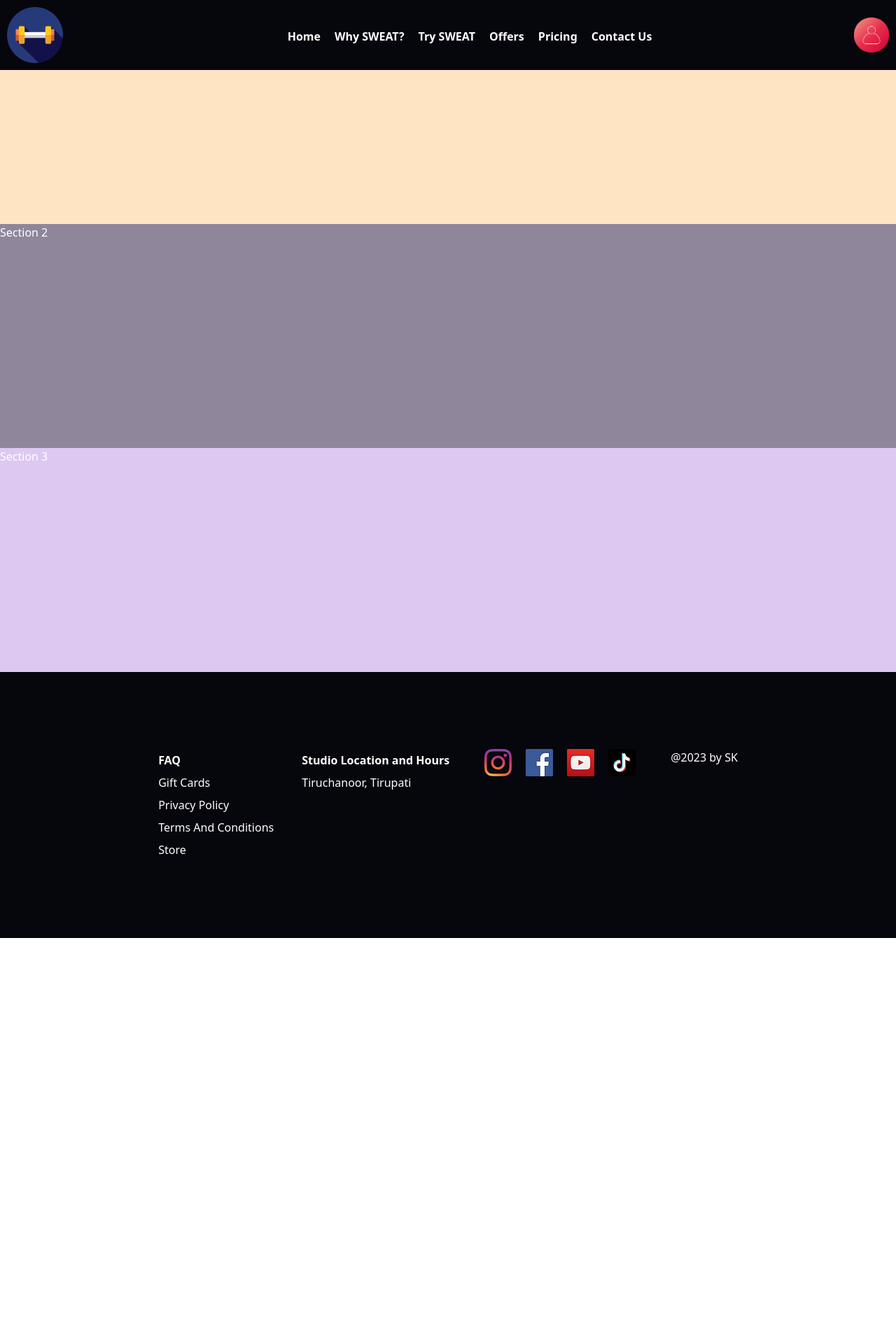
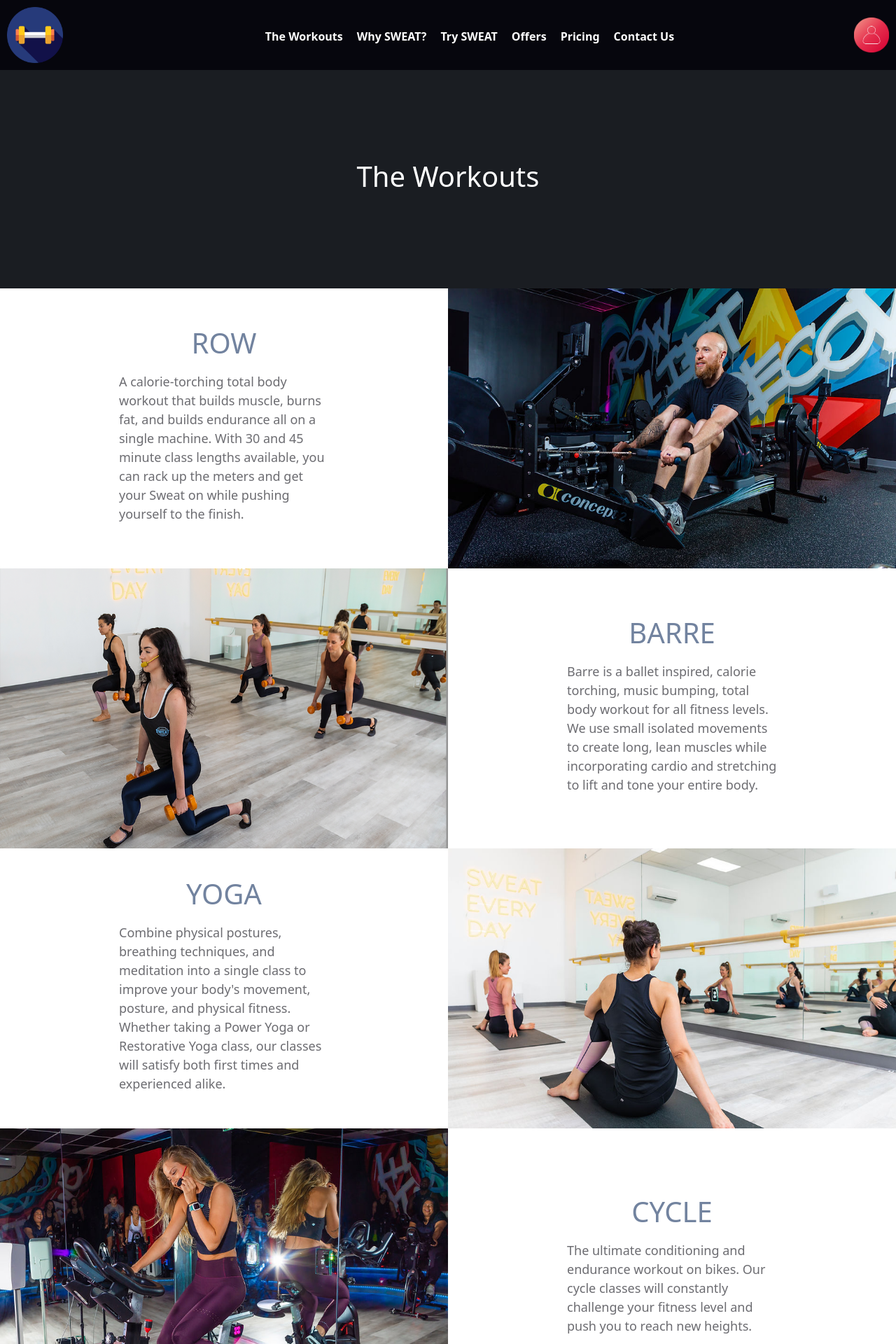
Before and after one commit to sethukumar0001/fitness-ui, a Next.js app: page / in a window 1280 px wide. Shown: the top 1920 px of the page at 70% size. Before the commit the page ends 1340 px from the top, so only its background shows below. Built offline with nearby package versions, Linux system fonts and the light colour scheme.

Commit message:
home page updated

```diff
--- a/assets/scss/common/_variables.scss
+++ b/assets/scss/common/_variables.scss
@@ -39,7 +39,8 @@ Define Font family
  $white-color: #ffffff;
  $theme-primary-color: #06060d;
  $theme-primary-light-color:#4285F4;
- $theme-secondary-color: #E06287;
+ $theme-secondary-color: rgb(26 29 34);
+
 
  $theme-background-footer-color: #f0f5fa;
  $theme-font-primary-color: #444F60;
--- a/assets/scss/components/_header.scss
+++ b/assets/scss/components/_header.scss
@@ -1,13 +1,16 @@
 @import "../common/variables";
 @import "../common/extends";
 @import "../common/mixins";
-
+html body {
+	padding-top: 100px;
+	background-color: $theme-primary-color;
+}
 .header {
 	background-color: $theme-primary-color;
 	top: 0%;
 	left: 0%;
 	width: 100%;
-	position:fixed;
+	position: fixed;
 	@include transition(500ms);
 	.image-div {
 		margin: 10px;
@@ -17,6 +20,7 @@
 			width: 80px;
 		}
 	}
+
 	.nav {
 		margin-top: 20px;
 		align-self: center;
--- a/assets/scss/components/_main.scss
+++ b/assets/scss/components/_main.scss
@@ -2,22 +2,51 @@
 @import "../common/extends";
 @import "../common/mixins";
 
-.main{
-    background-color: rgb(239, 214, 214);
-    min-height: 90vh;
-    .section1{
-        color:$white-color;
-        min-height: 40vh;
-        background-color: bisque;
-    }
-    .section2{
-        color:$white-color;
-        min-height: 40vh;
-        background-color: rgb(144, 134, 155);
-    }
-    .section3{
-        color:$white-color;
-        min-height: 40vh;
-        background-color: rgb(220, 200, 241);
-    }
+.main {
+	background-color: $white-color;
+	min-height: 90vh;
+	.section1 {
+		color: $white-color;
+		padding: 16vh;
+		background-color: $theme-secondary-color;
+		h1 {
+			text-align: center;
+		}
+	}
+	.section2 {
+		color: $white-color;
+		height: 50vh;
+		display: flex;
+		align-items: center;
+		.left {
+			float: left;
+			background-color: $white-color;
+			width: 50%;
+			.header1 {
+				color: #72839f;
+				display: flex;
+				justify-content: center;
+			}
+			.desc1 {
+				color: #6c6c71;
+				margin: auto;
+				width: 50%;
+				padding: 10px;
+				font-size: 18px;
+			}
+		}
+		.right {
+			float: left;
+			width: 50%;
+			img {
+				height: 50vh;
+				width: 100%;
+			}
+		}
+	}
+	.section3 {
+		color: $white-color;
+		// min-height: 40vh;
+		background-color: rgb(220, 200, 241);
+	}
 }
--- a/components/Header/index.tsx
+++ b/components/Header/index.tsx
@@ -36,7 +36,7 @@ function Header(props: any) {
 			<nav className="nav">
 				<ul className="d-flex">
 					<li>
-						<Link href={"#"}>Home</Link>
+						<Link href={"#"}>The Workouts</Link>
 					</li>
 					<li>
 						<Link href={"#"}>Why SWEAT?</Link>
--- a/pages/index.tsx
+++ b/pages/index.tsx
@@ -1,17 +1,101 @@
-import { useEffect } from "react";
 import Layout from "../components/Layout";
-// import Home from '../pages/home'
 
 export default function Home() {
-	useEffect(() => {
-		console.log("jj");
-	}, []);
 	return (
 		<Layout>
 			<div className="main">
-				<div className="section1">Section 1</div>
-				<div className="section2">Section 2</div>
-				<div className="section3">Section 3</div>
+				<div className="section1">
+					<h1>The Workouts</h1>
+				</div>
+				<div className="section2">
+					<div className="left">
+						<h1 className="header1">ROW</h1>
+						<p className="desc1">
+							A calorie-torching total body workout that builds muscle, burns
+							fat, and builds endurance all on a single machine. With 30 and 45
+							minute class lengths available, you can rack up the meters and get
+							your Sweat on while pushing yourself to the finish.
+						</p>
+					</div>
+					<div className="right">
+						<img src={`/images/fitness/1.jpg`} alt={"1"} />
+					</div>
+				</div>
+				<div className="section2">
+					<div className="right">
+						<img src={`/images/fitness/2.png`} alt={"1"} />
+					</div>
+					<div className="left">
+						<h1 className="header1">BARRE</h1>
+						<p className="desc1">
+							Barre is a ballet inspired, calorie torching, music bumping, total
+							body workout for all fitness levels. We use small isolated
+							movements to create long, lean muscles while incorporating cardio
+							and stretching to lift and tone your entire body.
+						</p>
+					</div>
+				</div>
+
+				<div className="section2">
+					<div className="left">
+						<h1 className="header1">YOGA</h1>
+						<p className="desc1">
+							Combine physical postures, breathing techniques, and meditation
+							into a single class to improve your body's movement, posture, and
+							physical fitness. Whether taking a Power Yoga or Restorative Yoga
+							class, our classes will satisfy both first times and experienced
+							alike.
+						</p>
+					</div>
+					<div className="right">
+						<img src={`/images/fitness/3.jpg`} alt={"1"} />
+					</div>
+				</div>
+				<div className="section2">
+					<div className="right">
+						<img src={`/images/fitness/4.jpg`} alt={"1"} />
+					</div>
+					<div className="left">
+						<h1 className="header1">CYCLE</h1>
+						<p className="desc1">
+							The ultimate conditioning and endurance workout on bikes. Our
+							cycle classes will constantly challenge your fitness level and
+							push you to reach new heights.
+						</p>
+					</div>
+				</div>
+
+				<div className="section2">
+					<div className="left">
+						<h1 className="header1">LAB</h1>
+						<p className="desc1">
+							Our LAB is your space to train how you'd like outside of group
+							fitness classes. We've stocked the LAB with every piece of
+							functional fitness equipment we could think of, and then added
+							more for good measure. From Barbells to dumbbells, Pelotons to
+							Cable Machines, the LAB has everything you need.
+						</p>
+					</div>
+					<div className="right">
+						<img src={`/images/fitness/5.jpeg`} alt={"1"} />
+					</div>
+				</div>
+				<div className="section2">
+					<div className="right">
+						<img src={`/images/fitness/6.jpg`} alt={"1"} />
+					</div>
+					<div className="left">
+						<h1 className="header1">SIXTY</h1>
+						<p className="desc1">
+							This total body workout pairs the Concept2 rower with strength
+							training in a high-intensity, high-energy environment. Our
+							motivational instructors will lead you through every part of the
+							workout in our experiential light and sound studio. Sixty offers a
+							workout like no other with unmatchable effectiveness and
+							efficiency.
+						</p>
+					</div>
+				</div>
 			</div>
 		</Layout>
 	);
```
